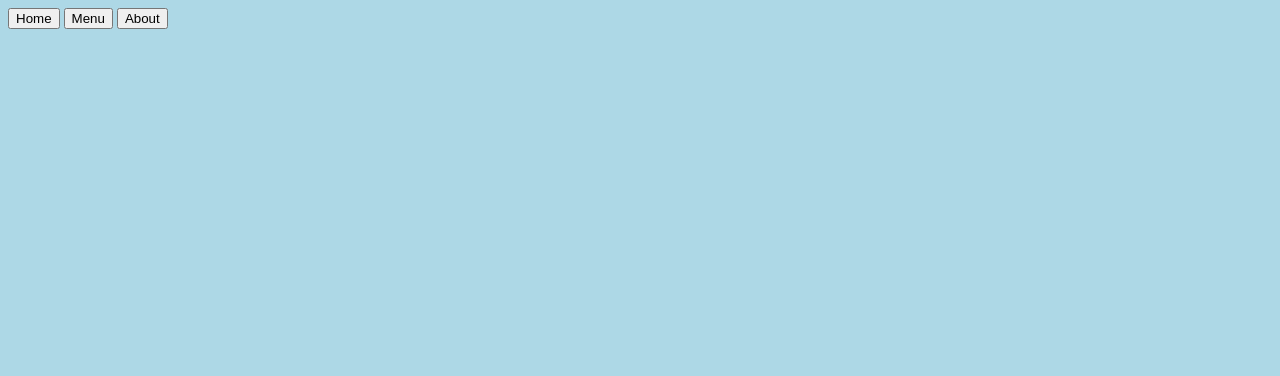
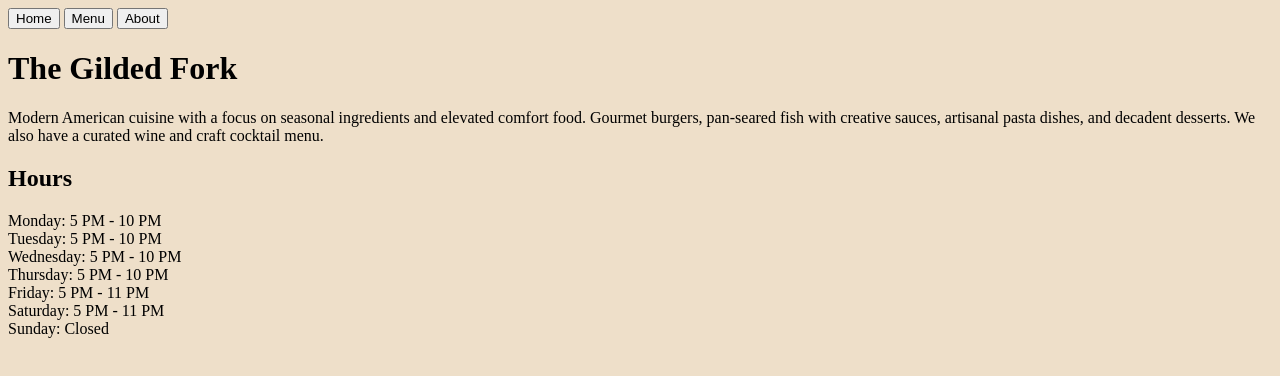
Before and after one commit to JSzkup/odin-restaurant-page, a website built with webpack: page src/template.html in a window 1280 px wide. Built offline with nearby package versions, Linux system fonts and the light colour scheme.

Commit message:
add html image handler npm package and an image
new bg color, restaurant name and basic Home page html

```diff
--- a/package.json
+++ b/package.json
@@ -10,6 +10,7 @@
   "license": "ISC",
   "devDependencies": {
     "css-loader": "^7.1.2",
+    "html-loader": "^5.1.0",
     "html-webpack-plugin": "^5.6.3",
     "style-loader": "^4.0.0",
     "webpack": "^5.98.0",
--- a/src/styles.css
+++ b/src/styles.css
@@ -1,3 +1,3 @@
 body {
-    background-color: lightblue;
+    background-color: #eedfc9;
 }
--- a/src/template.html
+++ b/src/template.html
@@ -15,8 +15,29 @@
             <button>About</button>
         </nav>
     </header>
+
+    <div id="logo">
+        <h1>The Gilded Fork</h1>
+    </div>
+
     <div id="content">
-        <!-- TODO design a restaurant page that looks like a newspaper -->
+
+        <p>
+            Modern American cuisine with a focus on seasonal ingredients and elevated comfort food. Gourmet
+            burgers, pan-seared fish with creative sauces, artisanal pasta dishes, and decadent desserts. We also have
+            a curated wine and craft cocktail menu.
+        </p>
+
+        <h2>Hours</h2>
+        <p>
+            Monday: 5 PM - 10 PM<br>
+            Tuesday: 5 PM - 10 PM<br>
+            Wednesday: 5 PM - 10 PM<br>
+            Thursday: 5 PM - 10 PM<br>
+            Friday: 5 PM - 11 PM<br>
+            Saturday: 5 PM - 11 PM<br>
+            Sunday: Closed
+        </p>
     </div>
 
 </body>
--- a/webpack.config.js
+++ b/webpack.config.js
@@ -21,6 +21,14 @@ module.exports = {
                 test: /\.css$/i,
                 use: ["style-loader", "css-loader"],
             },
+            {
+                test: /\.html$/i,
+                loader: "html-loader",
+            },
+            {
+                test: /\.(png|svg|jpg|jpeg|gif)$/i,
+                type: "asset/resource",
+            },
         ],
     },
 };
```
Also changed, not shown: 2 other files.
